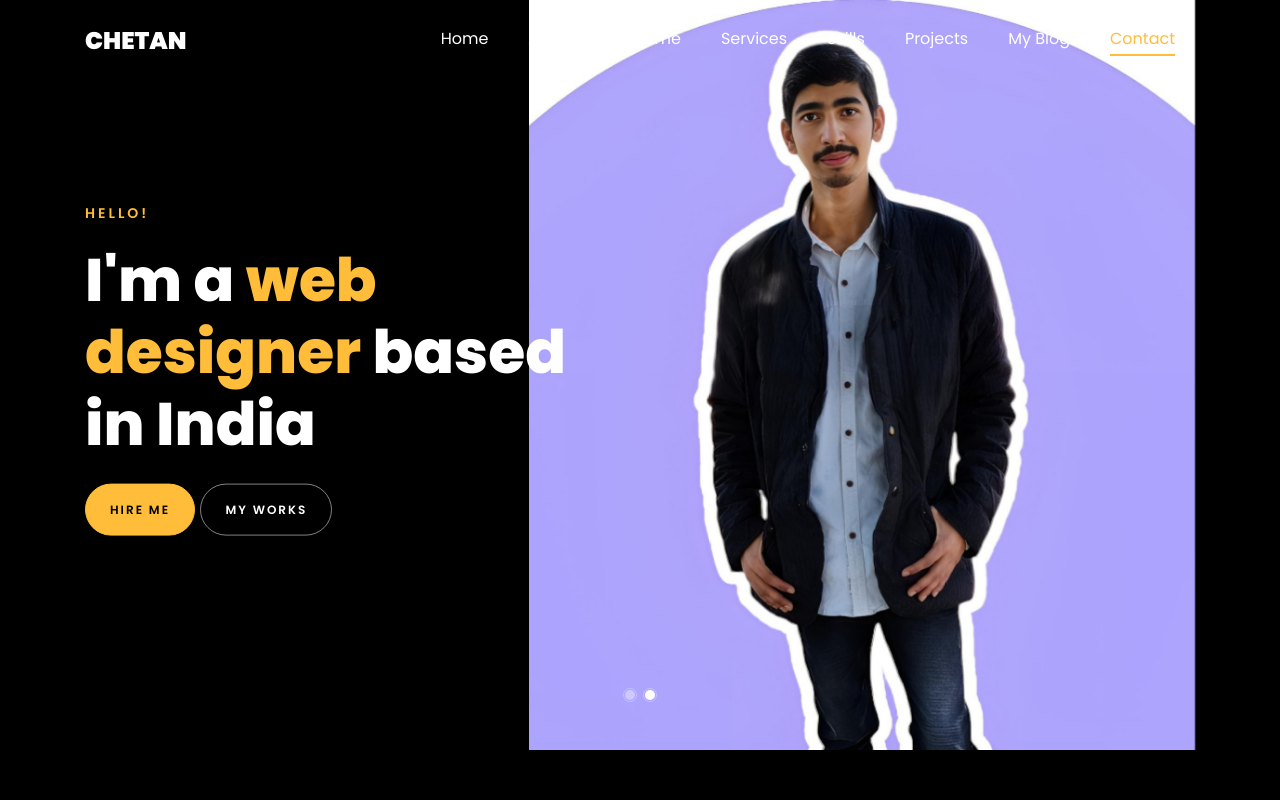
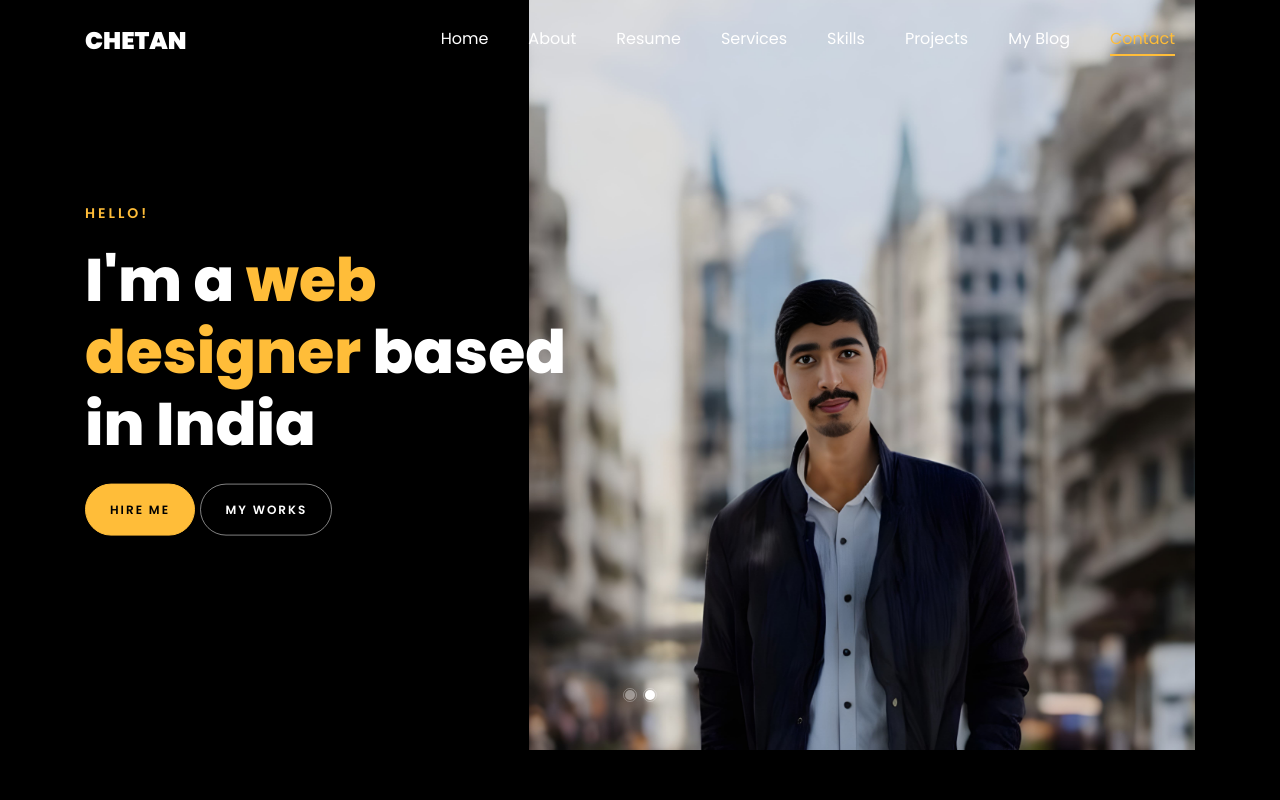
Before and after one commit to ChetaN7895/My-Personal-Portfolio, a plain HTML site: page index.html in a window 1280 px wide. Shown: the top 800 px of the page. Drawn offline with Linux system fonts and the light colour scheme; files whose address does not match are found by name.

Commit message:
Update index.html

```diff
--- a/index.html
+++ b/index.html
@@ -71,7 +71,7 @@
 	      	<div class="overlay"></div>
 	        <div class="container">
 	          <div class="row d-flex no-gutters slider-text align-items-end justify-content-end" data-scrollax-parent="true">
-	          	<div class="one-third js-fullheight order-md-last img" style="background-image:url(images/new.jpg);">
+	          	<div class="one-third js-fullheight order-md-last img" style="background-image:url(images/am.jpg);">
 	          		<div class="overlay"></div>
 	          	</div>
 		          <div class="one-forth d-flex align-items-center ftco-animate" data-scrollax=" properties: { translateY: '70%' }">
```
